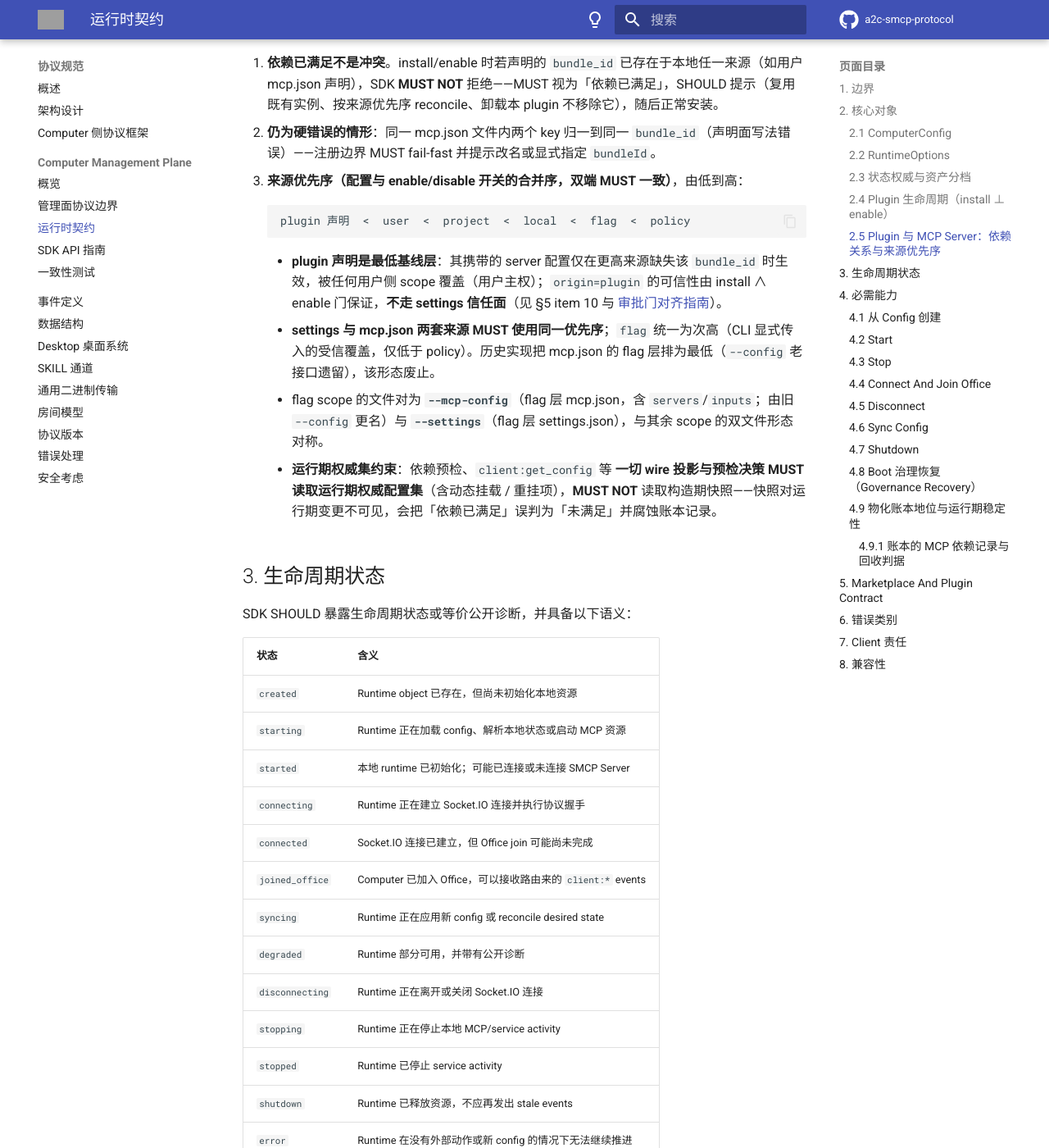
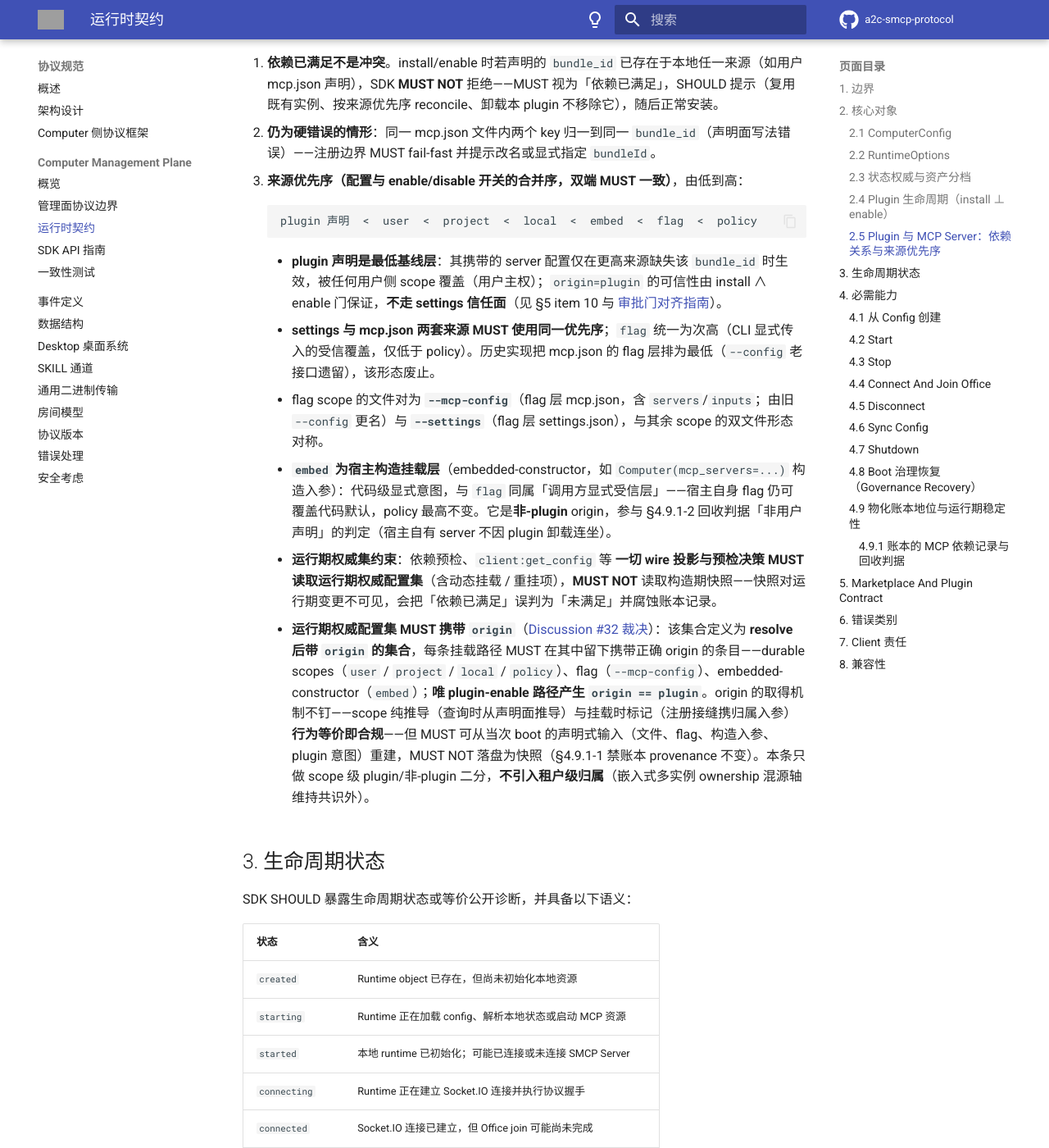
Before and after one commit to A2C-SMCP/a2c-smcp-protocol, an MkDocs documentation site: the page built from docs/specification/computer-management/runtime-contract.md, in a window 1280 px wide and 1400 px high, scrolled down 4993 px. Shown: the whole window at 82% size. Built offline with MkDocs 1.6.1 and Material for MkDocs 9.7.7, drawn with Linux system fonts in a browser that asks for light colours; comment, search, counter and statistics services are not loaded; the version menu is left out; some of the changed text lies outside the part shown; grey boxes are pictures that could not be loaded.

Commit message:
docs(runtime-contract): §2.5 权威集 MUST 携带 origin（新增第5条+embed层）+ §4.9.1-2 判据锚定钉死歧路、审批门档④增列 embed、回收判据四景对拍向量 [#33]
Discussion #32 裁决落地：origin-carrying 运行期权威配置集 + 非-plugin 路径全投影。

Co-Authored-By: Claude Fable 5 <noreply@anthropic.com>

````diff
--- a/docs/specification/computer-management/runtime-contract.md
+++ b/docs/specification/computer-management/runtime-contract.md
@@ -112,13 +112,15 @@ Plugin 有两个正交、独立生命周期的状态维度：**是否安装**（
 3. **来源优先序（配置与 enable/disable 开关的合并序，双端 MUST 一致）**，由低到高：
 
     ```
-    plugin 声明  <  user  <  project  <  local  <  flag  <  policy
+    plugin 声明  <  user  <  project  <  local  <  embed  <  flag  <  policy
     ```
 
     - **plugin 声明是最低基线层**：其携带的 server 配置仅在更高来源缺失该 `bundle_id` 时生效，被任何用户侧 scope 覆盖（用户主权）；`origin=plugin` 的可信性由 install ∧ enable 门保证，**不走 settings 信任面**（见 §5 item 10 与 [审批门对齐指南](../../guides/mcp-approval-gate-alignment.md)）。
     - **settings 与 mcp.json 两套来源 MUST 使用同一优先序**；`flag` 统一为次高（CLI 显式传入的受信覆盖，仅低于 policy）。历史实现把 mcp.json 的 flag 层排为最低（`--config` 老接口遗留），该形态废止。
     - flag scope 的文件对为 **`--mcp-config`**（flag 层 mcp.json，含 `servers`/`inputs`；由旧 `--config` 更名）与 **`--settings`**（flag 层 settings.json），与其余 scope 的双文件形态对称。
+    - **`embed` 为宿主构造挂载层**（embedded-constructor，如 `Computer(mcp_servers=...)` 构造入参）：代码级显式意图，与 `flag` 同属「调用方显式受信层」——宿主自身 flag 仍可覆盖代码默认，policy 最高不变。它是**非-plugin** origin，参与 §4.9.1-2 回收判据「非用户声明」的判定（宿主自有 server 不因 plugin 卸载连坐）。
 4. **运行期权威集约束**：依赖预检、`client:get_config` 等 **一切 wire 投影与预检决策 MUST 读取运行期权威配置集**（含动态挂载 / 重挂项），**MUST NOT** 读取构造期快照——快照对运行期变更不可见，会把「依赖已满足」误判为「未满足」并腐蚀账本记录。
+5. **运行期权威配置集 MUST 携带 `origin`**（[Discussion #32 裁决](https://github.com/A2C-SMCP/a2c-smcp-protocol/discussions/32)）：该集合定义为 **resolve 后带 `origin` 的集合**，每条挂载路径 MUST 在其中留下携带正确 origin 的条目——durable scopes（`user` / `project` / `local` / `policy`）、flag（`--mcp-config`）、embedded-constructor（`embed`）；**唯 plugin-enable 路径产生 `origin == plugin`**。origin 的取得机制不钉——scope 纯推导（查询时从声明面推导）与挂载时标记（注册接缝携归属入参）**行为等价即合规**——但 MUST 可从当次 boot 的声明式输入（文件、flag、构造入参、plugin 意图）重建，MUST NOT 落盘为快照（§4.9.1-1 禁账本 provenance 不变）。本条只做 scope 级 plugin/非-plugin 二分，**不引入租户级归属**（嵌入式多实例 ownership 混源轴维持共识外）。
 
 ## 3. 生命周期状态
 
@@ -242,7 +244,7 @@ SDK SHOULD 提供一个稳定语义入口，等价于 `from_config(config, runti
 账本中每条 plugin 记录以 **`mcpServers: ["<bundle_id>", ...]` 纯数组**登记其声明依赖的 MCP Server（§2.5 依赖关系）：
 
 1. **只记 `bundle_id`**。MUST NOT 记 display `name`（会随显式 `bundleId` 改名而失真；展示用名可从 install_path 实时解析）；MUST NOT 记「安装时本地是否已有」一类**时点快照事实**（如 provenance/introduced 标记）——它会随其他 plugin 的卸载而失真，任何回收/门控/归属判定 MUST NOT 依赖此类字段。
-2. **回收判据（纯函数，零落盘状态）**：disable / uninstall plugin P 时，对其声明的每个 `bundle_id` X——**回收 X ⟺ 无其他 plugin 声明依赖 X ∧ X 非用户声明**（运行期权威配置集中不存在 `origin != plugin` 的 X 条目）。用户自有 server **永不连坐**由「非用户声明」保证；多 plugin 共享依赖由第一条保证。
+2. **回收判据（纯函数，零落盘状态）**：disable / uninstall plugin P 时，对其声明的每个 `bundle_id` X——**回收 X ⟺ 无其他 plugin 声明依赖 X ∧ X 非用户声明**（运行期权威配置集中不存在 `origin != plugin` 的 X 条目）。用户自有 server **永不连坐**由「非用户声明」保证；多 plugin 共享依赖由第一条保证。「X 非用户声明」MUST 评估在 **§2.5 第 5 条定义的带 `origin` 的运行期权威配置集**之上——**MUST NOT** 以裸 manager 活跃集（无 origin）判定（transient flag 挂载与 embedded-constructor 挂载在其中与 plugin 挂载可观测同形，会连坐用户 / 宿主自有 server）；**MUST NOT** 以「活跃集 ∖ 全 plugin 声明集」差集判定（回收候选必然落在 plugin 声明集内，该差集对其恒空，判定退化为死代码——已实测证伪）。
 3. **uninstall 停摘自足**：停摘名单 MUST 在账本记录移除**之前**取得，且 MUST 仅依赖账本自身字段——MUST NOT 依赖 `installPath` 指向的树（uninstall 流程中该树在停摘前已被删除，「从 install_path 重解析」在此路径恒不成立）。
 4. **旧格式迁移**：检测到旧账本格式（如 name 数组）MUST 整条丢弃、经 reconcile 从 `installedPlugins` 意图重建（§4.9 判据「删除它无损」），MUST NOT 编写 name→bundle_id 映射迁移逻辑。
 
````
Also changed, not shown: docs/guides/mcp-approval-gate-alignment.md (+2 -2 lines), docs/specification/computer-management/conformance-tests.md (+1 -0 lines).
